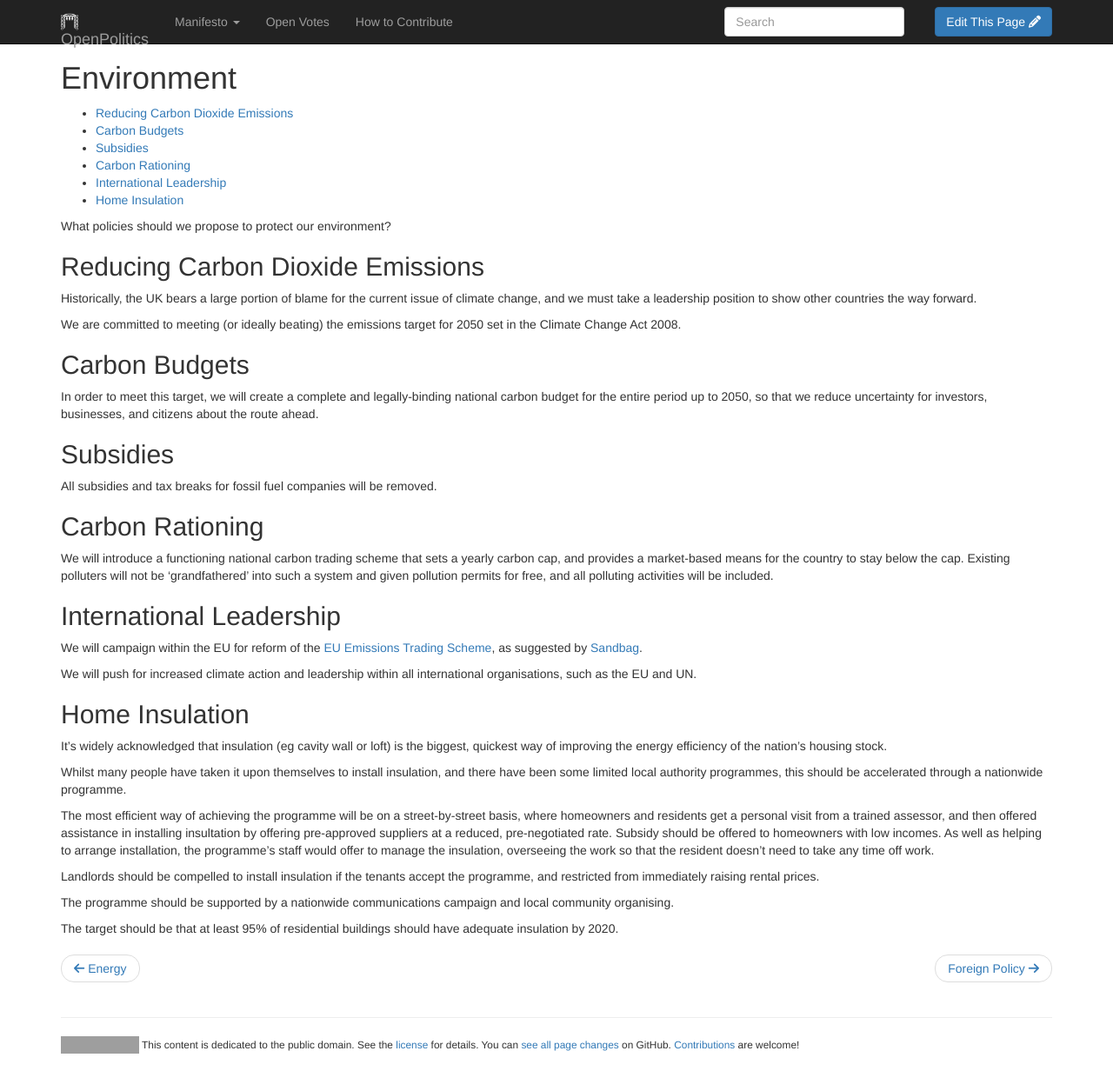
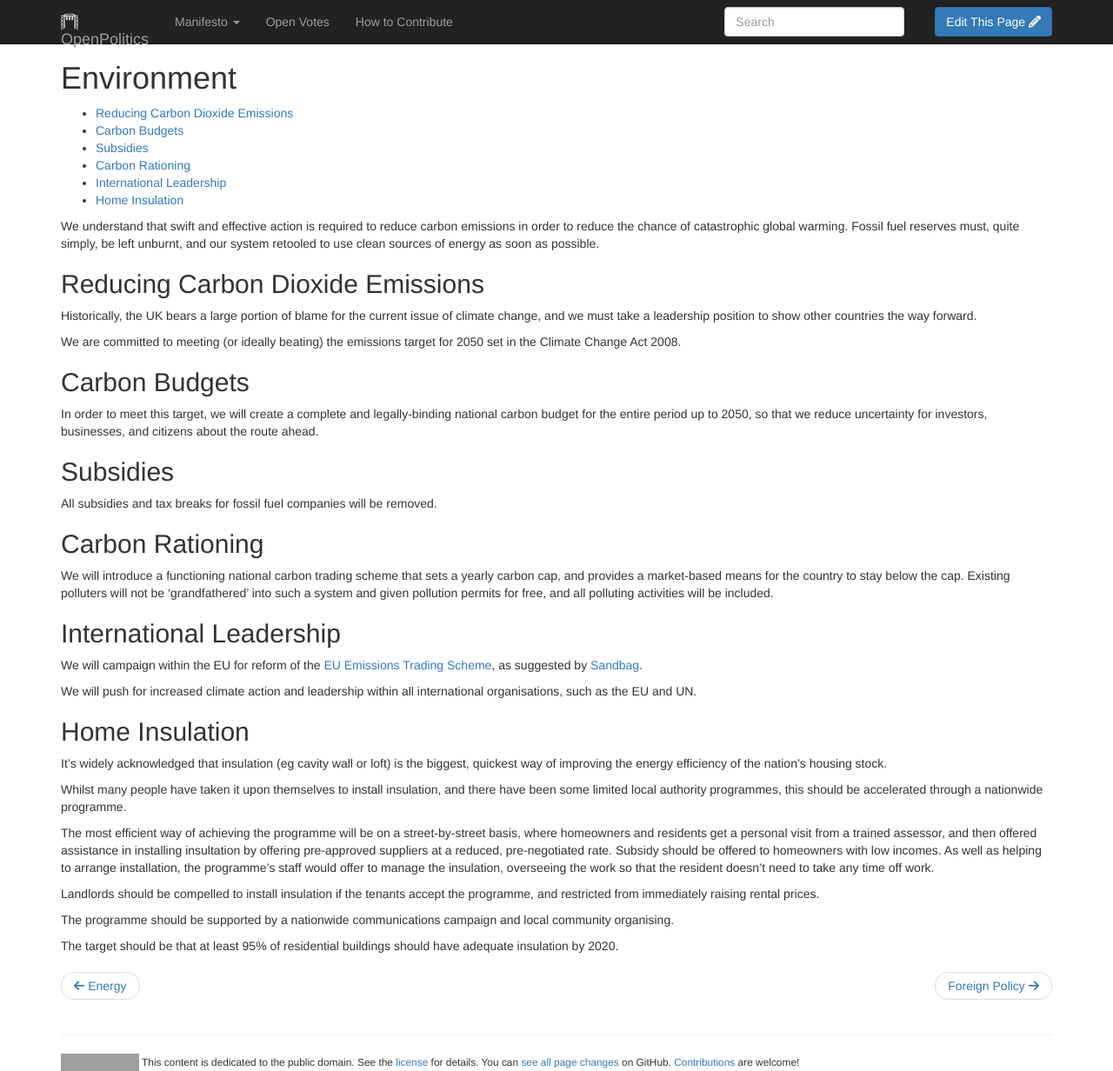
Before and after one commit to openpolitics/manifesto, a Jekyll site: the page built from manifesto/environment.md, in a window 1280 px wide and 1232 px high. Shown: the whole window at 87% size. Built offline with Jekyll 4.4.1, drawn with Linux system fonts in a browser that asks for light colours; nearby versions of some CDN libraries; library files that are not in the unit come from our copies; grey boxes are pictures that could not be loaded.

Commit message:
Outline vision for the environment page

```diff
--- a/manifesto/environment.md
+++ b/manifesto/environment.md
@@ -6,7 +6,10 @@ published: true
 * table of contents
 {:toc}
 
-What policies should we propose to protect our environment?
+We understand that swift and effective action is required to reduce carbon emissions
+in order to reduce the chance of catastrophic global warming. Fossil fuel reserves
+must, quite simply, be left unburnt, and our system retooled to use clean sources
+of energy as soon as possible.
 
 ## Reducing Carbon Dioxide Emissions
 
```
